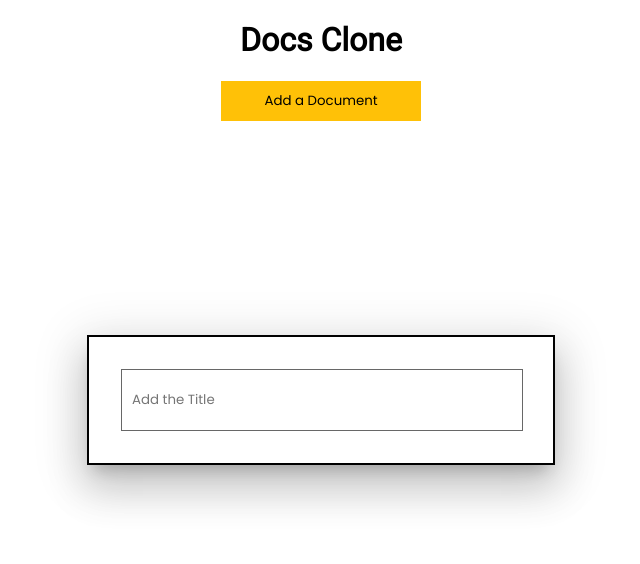
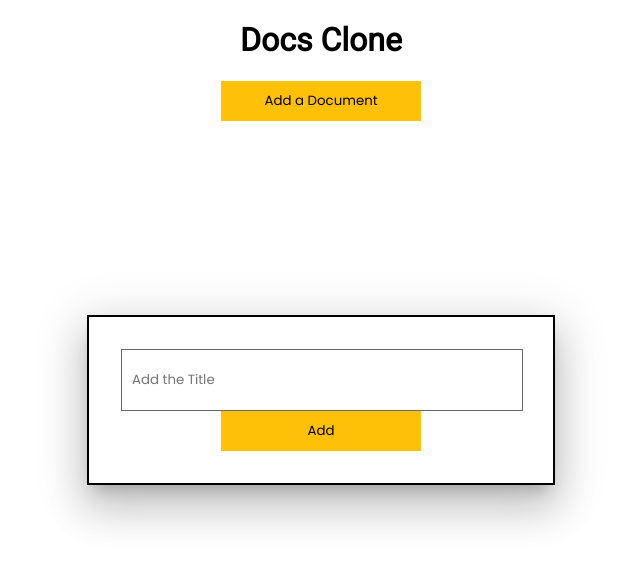
Before and after one commit to CMadiope/google-docs-clone, a React (Create React App) app: page / in a window 1280 px wide. Shown: the top 564 px of the page, without its empty margins (319-959 px from the left). Built offline with nearby package versions, Linux system fonts and the light colour scheme.

Commit message:
ADD: button to input field

```diff
--- a/src/components/Modal.js
+++ b/src/components/Modal.js
@@ -33,6 +33,12 @@ const Modal = () => {
       >
         <Box sx={style}>
           <input placeholder='Add the Title' className='add-input' />
+
+          <div className="button-container">
+            <button className='add-docs'>
+              Add
+            </button>
+          </div>
         </Box>
       </modal>
     </div>
```
